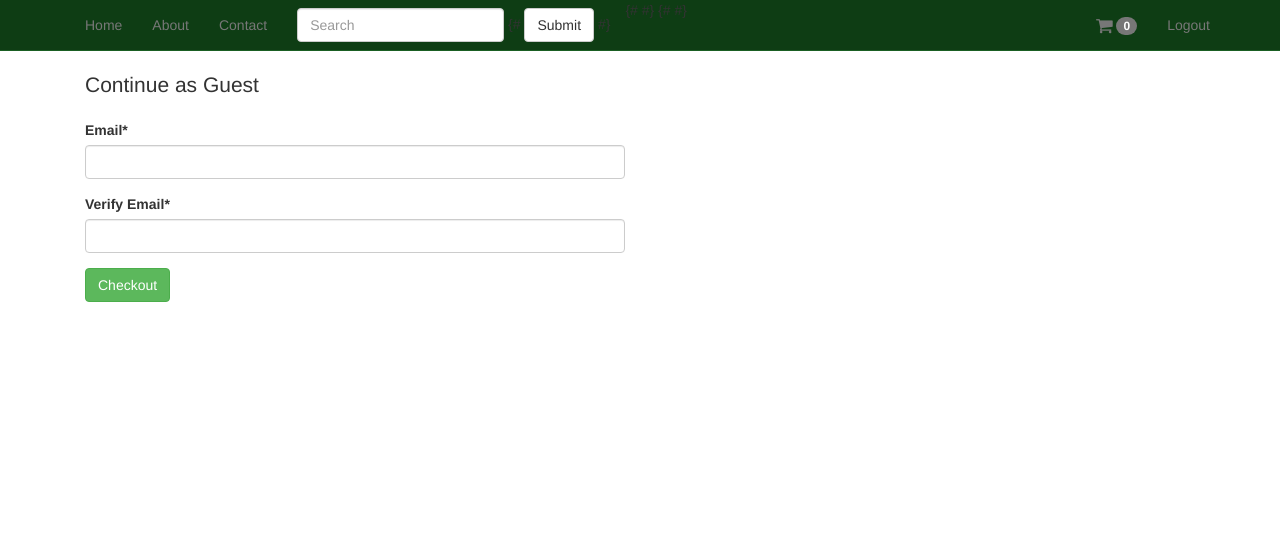
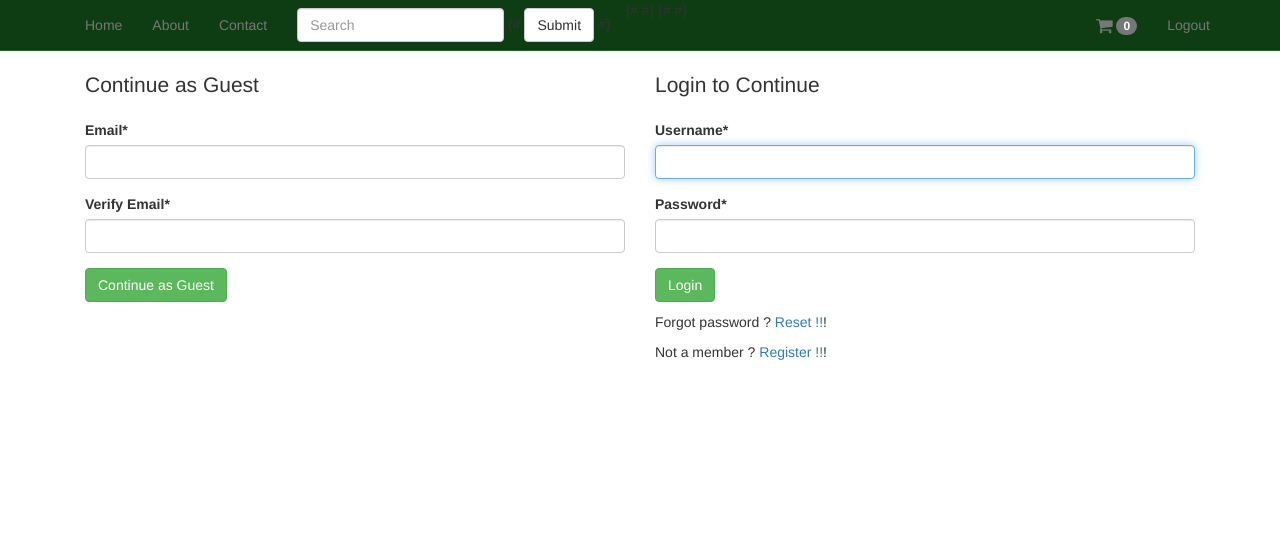
Before and after one commit to horrormyth/Django-Ecommerce, a Django app: page /checkout/ in a window 1280 px wide. Shown: the top 559 px of the page. Run offline with Django 3.2, Linux system fonts and the light colour scheme; the visitor is signed in with stand-in values (Sample User, id 1); some libraries are stand-ins or nearby versions.

Commit message:
Fix checkout view

```diff
--- a/carts/templates/carts/checkout.html
+++ b/carts/templates/carts/checkout.html
@@ -1,32 +1,31 @@
-{% extends 'base.html' %}
+{% extends "base.html" %}
 {% load i18n %}
 {% load crispy_forms_tags %}
 
 {% block content %}
-    <div class="col-sm-6">
-        <p class="lead">Continue as Guest</p>
-        <form method="POST" action="">{% csrf_token %}
-            {{ form|crispy }}
-            <input type="submit" class="btn btn-success" value="Checkout">
-        </form>
-    </div>
+
     {% if not user_auth %}
-        <div class="col-sm-6">
-            <p class="lead">Continue as Guest</p>
+        <div class='col-sm-6'>
+            <p class='lead'>Continue as Guest</p>
+            <form method='POST' action=''>{% csrf_token %}
+                {{ form|crispy }}
+                <input type='submit' class='btn btn-success' value='Continue as Guest'/>
+            </form>
         </div>
-        <div class="col-sm-6">
-            <p class="lead">Login to Continure</p>
-            <form method="POST" action="{% url 'auth_login' %}">
-                {% csrf_token %}
+        <div class='col-sm-6'>
+            <p class='lead'>Login to Continue</p>
+            <form method='POST' action="{% url 'auth_login' %}"> {% csrf_token %}
                 {{ login_form|crispy }}
-                <input type="hidden" name="next" value="{{ next_url }}">
-                <input type="submit" , class="btn btn-success" value="Login">
+                <input type='hidden' name='next' value='{{ next_url }}'/>
+                <input type='submit' class='btn btn-success' value='Login'/>
             </form>
-            <p class="text-center">
-            <p>{% trans 'Forgot Password ' %}? <a href="{% url 'auth_password_reset' %}">{% trans 'Reset !!' %}</a></p>
-            <p>{% trans 'Not a memeber ' %}? <a href="{% url 'registration_register' %}">{% trans 'Register !!' %}</a>
+            <p class='text-center'>
+            <p>{% trans "Forgot password " %}? <a href="{% url 'auth_password_reset' %}">{% trans "Reset !!" %}</a>!</p>
+            <p>{% trans "Not a member " %}? <a href="{% url 'registration_register' %}">{% trans "Register !!" %}</a>!
             </p>
             </p>
         </div>
     {% endif %}
+
+
 {% endblock %}
--- a/carts/views.py
+++ b/carts/views.py
@@ -8,6 +8,7 @@ from django.views.generic.edit import FormMixin
 
 from carts.models import CartItem, Cart
 from orders.forms import GuestCheckoutForm
+from orders.models import UserCheckout
 from products.models import Variation
 
 
@@ -124,12 +125,15 @@ class CheckoutView(FormMixin, DetailView):
     def get_context_data(self, *args, **kwargs):
         context = super(CheckoutView, self).get_context_data(*args, **kwargs)
         user_auth = False
-        if not self.request.user.is_authenticated():
+        user_checkout_id = self.request.session.get('user_checkout_id', None)
+        if not self.request.user.is_authenticated() or not user_checkout_id:
             context['user_auth'] = user_auth
             context['login_form'] = AuthenticationForm()
             context['next_url'] = self.request.build_absolute_uri()
+        elif self.request.user.is_authenticated() or user_checkout_id:
+            user_auth = True
         else:
-            user_auth = True
+            pass
         context['user_auth'] = user_auth
         if 'form' not in context:
             # Lets not override the form errors (Not very good !!)
@@ -141,6 +145,9 @@ class CheckoutView(FormMixin, DetailView):
         form = self.get_form()
         if form.is_valid():
             # TODO Handle orders here
+            email = form.cleaned_data.get('email')
+            user_checkout, created = UserCheckout.objects.get_or_create(email=email)
+            request.session['user_checkout_id'] = user_checkout.id
             return self.form_valid(form=form)
         else:
             return self.form_invalid(form=form)
```
